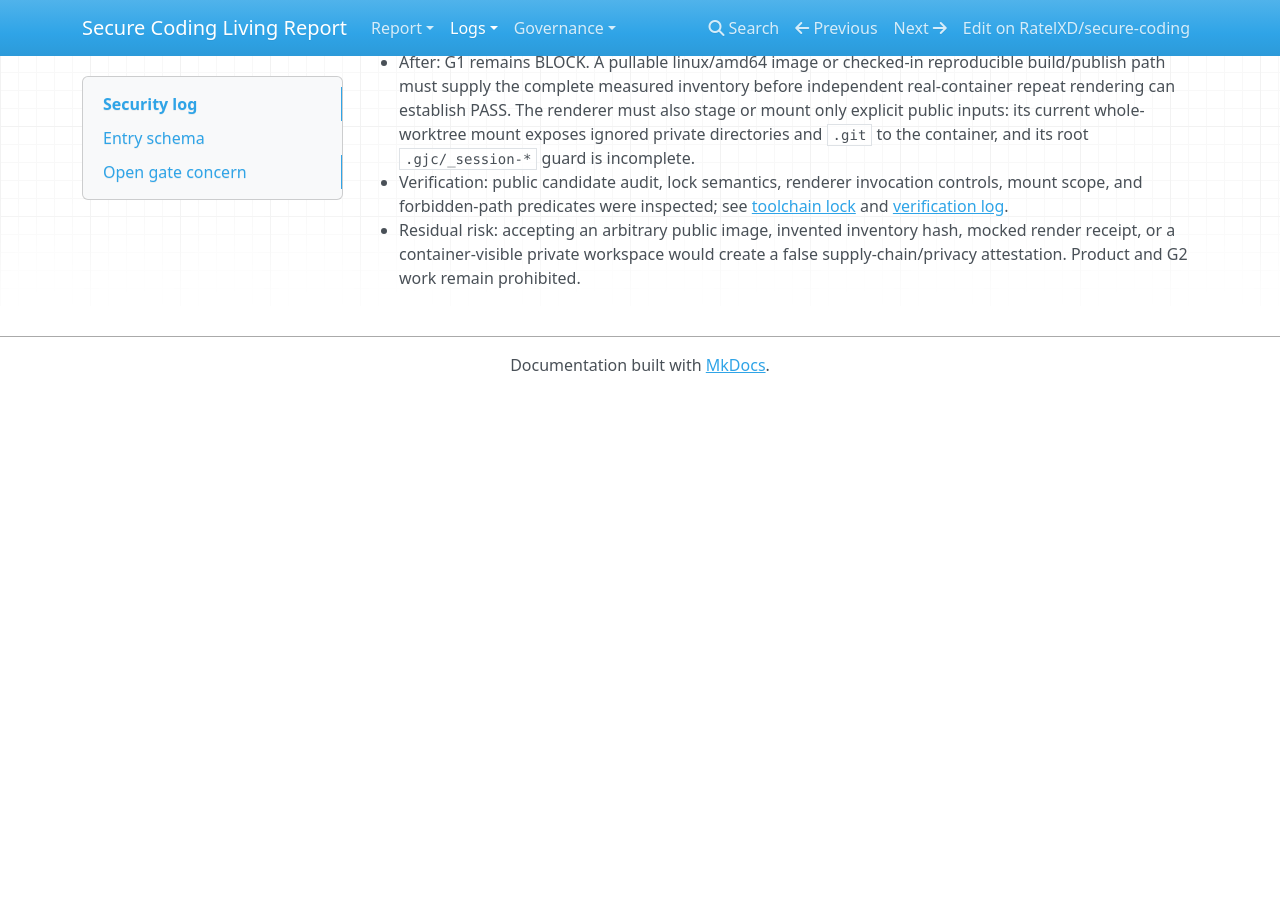
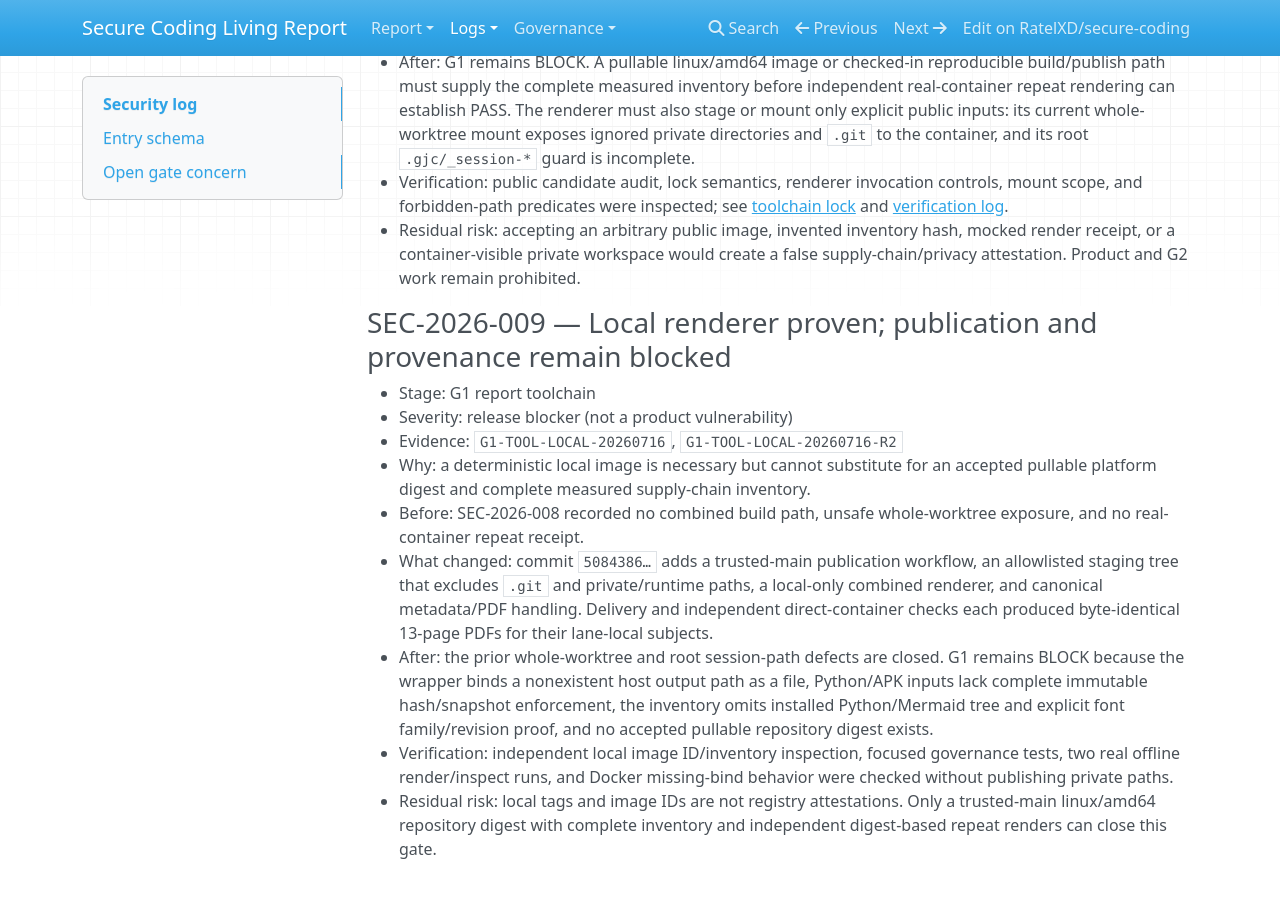
Before and after one commit to RatelXD/secure-coding, an MkDocs documentation site: the page built from docs/report/security-log.md, in a window 1280 px wide and 900 px high, scrolled down 3841 px. Built offline with MkDocs 1.6.1, drawn with Linux system fonts in a browser that asks for light colours; nearby versions of some CDN libraries; before the commit the page ends 4234 px from its top, so only the background shows below that.

Commit message:
docs: record local renderer verification

```diff
--- a/docs/report/security-log.md
+++ b/docs/report/security-log.md
@@ -112,3 +112,15 @@ Entries are append-only and use IDs `SEC-YYYY-NNN`.
 - After: G1 remains BLOCK. A pullable linux/amd64 image or checked-in reproducible build/publish path must supply the complete measured inventory before independent real-container repeat rendering can establish PASS. The renderer must also stage or mount only explicit public inputs: its current whole-worktree mount exposes ignored private directories and `.git` to the container, and its root `.gjc/_session-*` guard is incomplete.
 - Verification: public candidate audit, lock semantics, renderer invocation controls, mount scope, and forbidden-path predicates were inspected; see [toolchain lock](toolchain.lock.md) and [verification log](verification-log.md).
 - Residual risk: accepting an arbitrary public image, invented inventory hash, mocked render receipt, or a container-visible private workspace would create a false supply-chain/privacy attestation. Product and G2 work remain prohibited.
+
+### SEC-2026-009 — Local renderer proven; publication and provenance remain blocked
+
+- Stage: G1 report toolchain
+- Severity: release blocker (not a product vulnerability)
+- Evidence: `G1-TOOL-LOCAL-20260716`, `G1-TOOL-LOCAL-20260716-R2`
+- Why: a deterministic local image is necessary but cannot substitute for an accepted pullable platform digest and complete measured supply-chain inventory.
+- Before: SEC-2026-008 recorded no combined build path, unsafe whole-worktree exposure, and no real-container repeat receipt.
+- What changed: commit `5084386…` adds a trusted-main publication workflow, an allowlisted staging tree that excludes `.git` and private/runtime paths, a local-only combined renderer, and canonical metadata/PDF handling. Delivery and independent direct-container checks each produced byte-identical 13-page PDFs for their lane-local subjects.
+- After: the prior whole-worktree and root session-path defects are closed. G1 remains BLOCK because the wrapper binds a nonexistent host output path as a file, Python/APK inputs lack complete immutable hash/snapshot enforcement, the inventory omits installed Python/Mermaid tree and explicit font family/revision proof, and no accepted pullable repository digest exists.
+- Verification: independent local image ID/inventory inspection, focused governance tests, two real offline render/inspect runs, and Docker missing-bind behavior were checked without publishing private paths.
+- Residual risk: local tags and image IDs are not registry attestations. Only a trusted-main linux/amd64 repository digest with complete inventory and independent digest-based repeat renders can close this gate.
```
Also changed, not shown: README.md (+1 -1 lines), docs/report/verification-log.md (+2 -0 lines).
